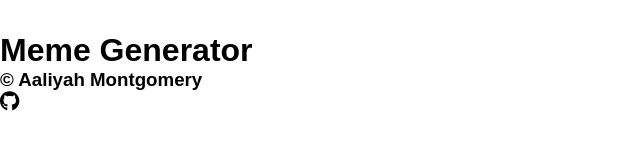
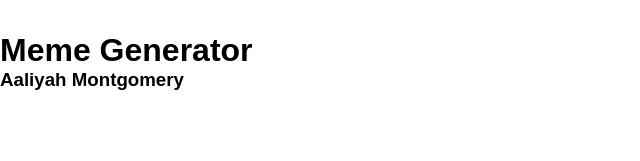
Before and after one commit to Aaliyah1699/meme-generator, a React (Vite) app: page / in a window 1280 px wide. Shown: the top 161 px of the page, without its empty margins (0-640 px from the left). Built offline with nearby package versions, Linux system fonts and the light colour scheme; a web font is replaced by a local one.

Commit message:
removed symbol and changed github icon color

```diff
--- a/src/components/Header.jsx
+++ b/src/components/Header.jsx
@@ -13,7 +13,7 @@ const Header = () => {
         <h1 className="header-title">Meme Generator</h1>
       </div>
       <div className="header-right">
-        <h3 className="credit">© Aaliyah Montgomery</h3>
+        <h3 className="credit">Aaliyah Montgomery</h3>
         <a
           href="https://github.com/Aaliyah1699/meme-generator"
           target="_blank"
@@ -22,7 +22,7 @@ const Header = () => {
           <FontAwesomeIcon
             icon={faGithub}
             size="lg"
-            style={{ color: "#000000" }}
+            style={{ color: "#ffffff" }}
           />
         </a>
       </div>
```
